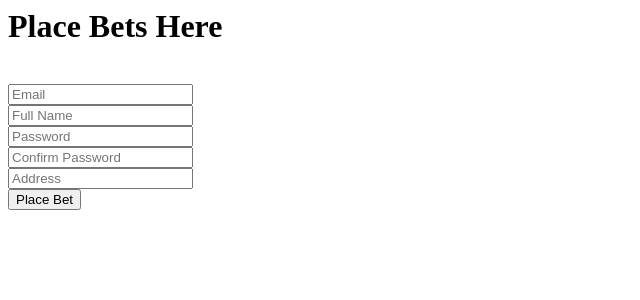
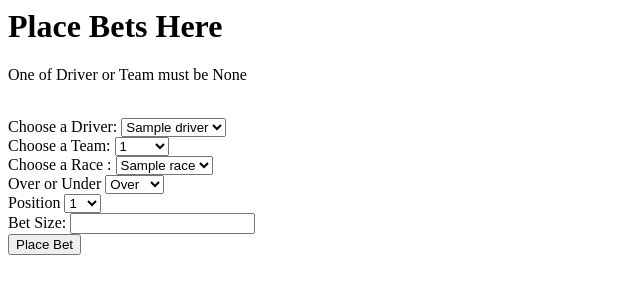
Before and after one commit to kevinfjiang/F1Proj, a Flask app: template templates/bets/placebet.html in a window 1280 px wide. Shown: the top 300 px of the page, without its empty margins (0-640 px from the left). Run offline with Flask 2, Linux system fonts and the light colour scheme; the template is opened without the code that fills it: most values are stand-ins (such as "Sample title", 1, 10 or a date in 2020); parts of the project's set-up code (start-up, migrations or seed data) failed here and were passed over.

Commit message:
Setup form to submit bets and add them to database attached to the user who made the bets

```diff
--- a/bets/bets.py
+++ b/bets/bets.py
@@ -1,5 +1,6 @@
 import flask as f
 
+INTERNAL_DB_REGISTER_ERROR = "Database could not register\n Error:{}"
 
 bets = f.Blueprint('bets', __name__, template_folder='templates/bets')
 
@@ -40,11 +41,28 @@ def mybets():
         else:
             bet_types['driver_season'].append(bet)
 
+    return f.render_template('bets/bets.html', **bet_types)
 
-        #match find_type(bet):
-        #   case (0, 2):  bet_types['driver_race'].append(bet)
-        #   case (0, 3):  bet_types['driver_season'].append(bet)
-        #   case (1, 2):  bet_types['team_race'].append(bet)
-        #   case (1, 3):  bet_types['driver_season'].append(bet)
 
-    return f.render_template('bets/bets.html', **bet_types)
+
+@bets.route('/placebet', methods = ['GET','POST'])
+def placebet():
+    if f.request.method == 'GET':
+       driver_list = list(f.g.conn.execute("""SELECT driverId,name FROM Driver; """))
+       team_list = list(f.g.conn.execute("""SELECT teamNAME FROM Team;  """))
+       race_list = list(f.g.conn.execute("""SELECT raceID,raceName FROM Races; """))
+       return f.render_template('bets/placebet.html', drivers = driver_list, teams = team_list, races = race_list)
+    if f.request.method == 'POST':
+        try:
+            bet = f.request.form
+            f.g.conn.execute(f"""
+                           INSERT INTO Bet (odds, isOver, place, raceID, teamName, driverId, completed)
+                           VALUES
+                           (1.0, {bet["isOver"]}, {bet['position']}, {bet['race']},{bet['team']}, {bet['driver']}, FALSE);
+                           INSERT INTO Bids
+                           VALUES ({f.g.user['uid']-2},currval('Bet_betid_seq'),{bet['betsize']});
+                           """)
+        except Exception as e:
+           print(e)
+           error = INTERNAL_DB_REGISTER_ERROR.format(str(e))
+        return mybets()
--- a/templates/bets/bets.html
+++ b/templates/bets/bets.html
@@ -15,6 +15,8 @@
       background-color: #dddddd;
     }
 </style>
+<body><a href="/placebet">Place New Bet</a></body>
+
 <body><h1>Your Bets</h1></body>
 
 {% if driver_race %}
--- a/templates/bets/placebet.html
+++ b/templates/bets/placebet.html
@@ -6,19 +6,43 @@
   <body>
     <div class="container">
       <h1>Place Bets Here</h1>
+      <p> One of Driver or Team must be None</p>
       <br>
       <form action="" method="post">
-        <input type="text" placeholder="Email" name="email" value="{{
-          request.form.username }}"><br>
-        <input type="text" placeholder="Full Name" name="name" value="{{
-            request.form.username }}"><br>
-         <input type="password" placeholder="Password" name="password" value="{{
-          request.form.password }}"><br>
-          <input type="password" placeholder="Confirm Password" name="confirm_password" value="{{
-            request.form.password }}"><br>
-            <input type="text" placeholder="Address" name="address" value="{{
-                request.form.password }}"><br>
-        <input class="btn btn-default" type="submit" value="Place Bet">
+	<label for="driver">Choose a Driver:</label>
+        <select name="driver" id="driver">
+	  {% for d in drivers %}
+          <option value={{d.0}}>{{d.1}} </option>
+	  {% endfor %}
+          <option value="NULL">None </option>
+        </select><br>
+        <label for="team">Choose a Team:</label>
+        <select name="team" id="team">
+          {% for t in teams %}
+          <option value="'{{t.0}}'">{{t.0}} </option>
+          {% endfor %}
+          <option value="NULL">None </option>
+        </select><br>
+	<label for="race">Choose a Race :</label>
+        <select name="race" id="race">
+	  {% for r in races%}
+          <option value={{r.0}}>{{r.1}} </option>
+	  {% endfor %}
+        </select><br>
+        <label for="OverUnder"> Over or Under </label>
+        <select name="isOver" id = "isOver">
+          <option value="TRUE">Over</option>
+          <option value="FALSE">Under</option>
+        </select><br>
+        <label for="position"> Position </label>
+        <select name="position" id="position">
+          {% for i in range(1,21) %}
+          <option value={{i}}>{{i}}</option>
+          {% endfor %}
+        </select><br>
+        <label for="betSize"> Bet Size: </label>
+        <input type = "number" id="betsize" name="betsize" min="1"><br>
+        <input type="submit" value="Place Bet">
       </form>
       {% if error %}
         <p class="error"><strong>Error:</strong> {{ error }}
```
